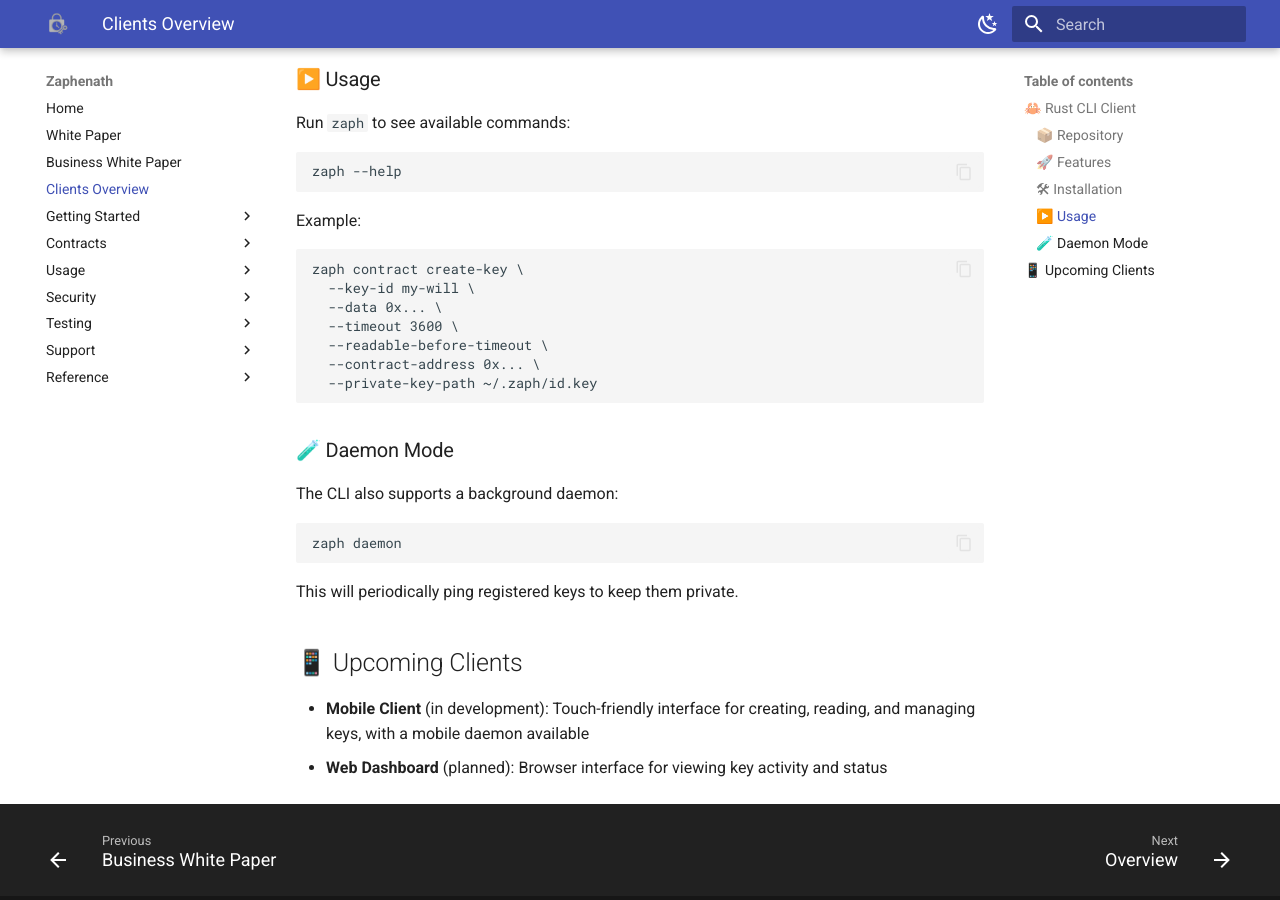
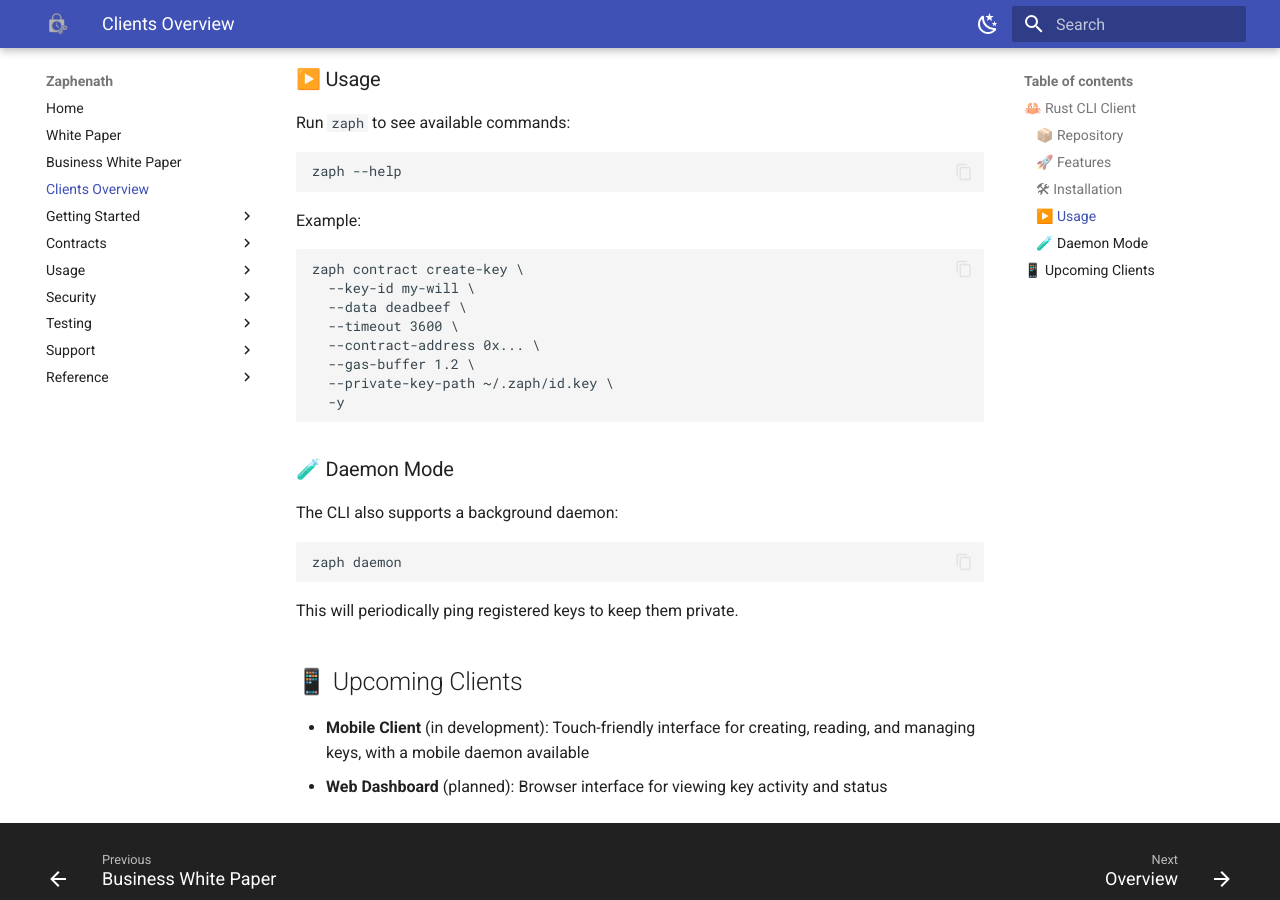
Before and after one commit to Astervia/zaphenath, an MkDocs documentation site: the page built from docs/clients.md, in a window 1280 px wide and 900 px high, scrolled down 981 px. Built offline with MkDocs 1.6.1 and Material for MkDocs 9.7.7, drawn with Linux system fonts in a browser that asks for light colours.

Commit message:
upgrade(docs): improve clients usage example

````diff
--- a/docs/clients.md
+++ b/docs/clients.md
@@ -44,11 +44,12 @@ Example:
 ```bash
 zaph contract create-key \
   --key-id my-will \
-  --data 0x... \
+  --data deadbeef \
   --timeout 3600 \
-  --readable-before-timeout \
   --contract-address 0x... \
-  --private-key-path ~/.zaph/id.key
+  --gas-buffer 1.2 \
+  --private-key-path ~/.zaph/id.key \
+  -y
 ```
 
 ### 🧪 Daemon Mode
````
